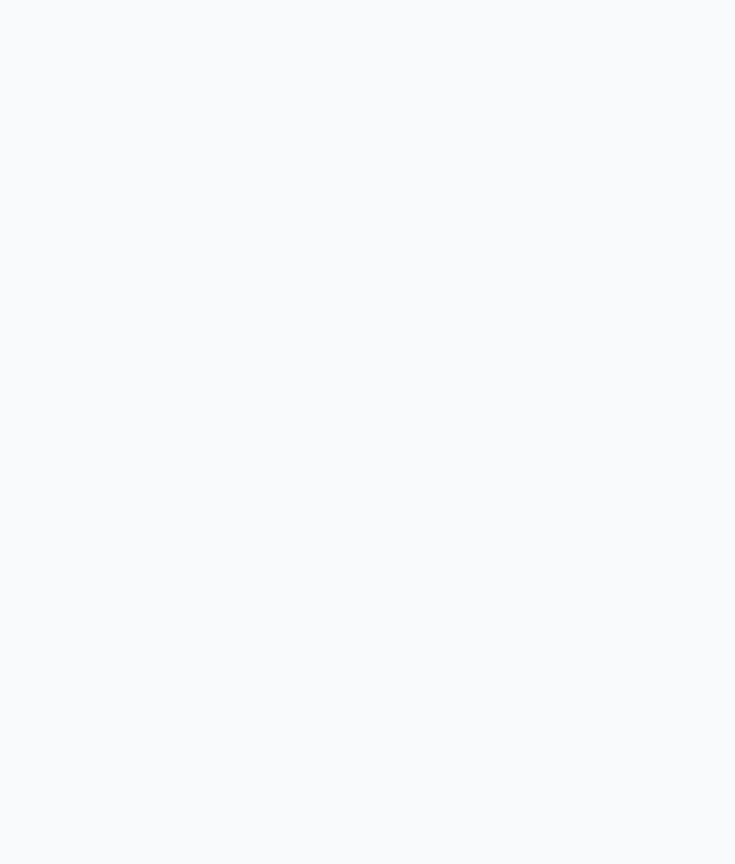
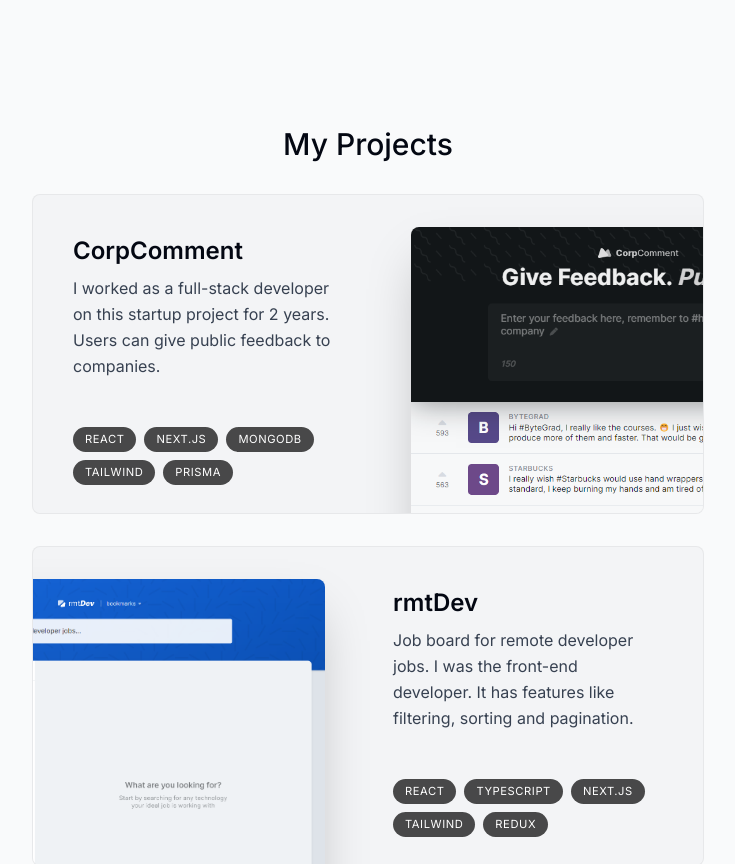
Before and after one commit to pasan1227/portfolio, a Next.js app: page / in a window 1280 px wide. Shown: the part 1220-2084 px from the top of the page, without its empty margins (272-1007 px from the left). Before the commit the page ends 1346 px from the top, so only its background shows below. Built offline with nearby package versions, Linux system fonts and the light colour scheme.

Commit message:
Projects section

```diff
--- a/app/page.tsx
+++ b/app/page.tsx
@@ -1,5 +1,6 @@
 import About from "@/components/About";
 import Intro from "@/components/Intro";
+import Projects from "@/components/Projects";
 import SectionDivider from "@/components/SectionDivider";
 
 export default function Home() {
@@ -8,6 +9,7 @@
       <Intro />
       <SectionDivider />
       <About />
+      <Projects />
     </main>
   );
 }
--- /dev/null
+++ b/components/Project.tsx
@@ -0,0 +1,72 @@
+"use client";
+
+import { useRef } from "react";
+import Image from "next/image";
+import { motion, useScroll, useTransform } from "framer-motion";
+
+import { projectsData } from "@/lib/data";
+
+type ProjectProps = (typeof projectsData)[number];
+
+export default function Project({
+  title,
+  description,
+  tags,
+  imageUrl,
+}: ProjectProps) {
+  const ref = useRef<HTMLDivElement>(null);
+  const { scrollYProgress } = useScroll({
+    target: ref,
+    offset: ["0 1", "1.33 1"],
+  });
+  const scaleProgess = useTransform(scrollYProgress, [0, 1], [0.8, 1]);
+  const opacityProgess = useTransform(scrollYProgress, [0, 1], [0.6, 1]);
+
+  return (
+    <motion.div
+      ref={ref}
+      style={{
+        scale: scaleProgess,
+        opacity: opacityProgess,
+      }}
+      className="group mb-3 sm:mb-8 last:mb-0"
+    >
+      <section className="bg-gray-100 max-w-[42rem] border border-black/5 rounded-lg overflow-hidden sm:pr-8 relative sm:h-[20rem] hover:bg-gray-200 transition sm:group-even:pl-8 dark:text-white dark:bg-white/10 dark:hover:bg-white/20">
+        <div className="pt-4 pb-7 px-5 sm:pl-10 sm:pr-2 sm:pt-10 sm:max-w-[50%] flex flex-col h-full sm:group-even:ml-[18rem]">
+          <h3 className="text-2xl font-semibold">{title}</h3>
+          <p className="mt-2 leading-relaxed text-gray-700 dark:text-white/70">
+            {description}
+          </p>
+          <ul className="flex flex-wrap mt-4 gap-2 sm:mt-auto">
+            {tags.map((tag, index) => (
+              <li
+                className="bg-black/[0.7] px-3 py-1 text-[0.7rem] uppercase tracking-wider text-white rounded-full dark:text-white/70"
+                key={index}
+              >
+                {tag}
+              </li>
+            ))}
+          </ul>
+        </div>
+
+        <Image
+          src={imageUrl}
+          alt="Project I worked on"
+          quality={95}
+          className="absolute hidden sm:block top-8 -right-40 w-[28.25rem] rounded-t-lg shadow-2xl
+        transition
+        group-hover:scale-[1.04]
+        group-hover:-translate-x-3
+        group-hover:translate-y-3
+        group-hover:-rotate-2
+
+        group-even:group-hover:translate-x-3
+        group-even:group-hover:translate-y-3
+        group-even:group-hover:rotate-2
+
+        group-even:right-[initial] group-even:-left-40"
+        />
+      </section>
+    </motion.div>
+  );
+}
--- /dev/null
+++ b/components/Projects.tsx
@@ -0,0 +1,22 @@
+"use client";
+
+import React from "react";
+
+import SectionHeading from "./SectionHeading";
+import Project from "./Project";
+import { projectsData } from "@/lib/data";
+
+export default function Projects() {
+  return (
+    <section id="projects" className="scroll-mt-28 mb-28">
+      <SectionHeading>My projects</SectionHeading>
+      <div>
+        {projectsData.map((project, index) => (
+          <React.Fragment key={index}>
+            <Project {...project} />
+          </React.Fragment>
+        ))}
+      </div>
+    </section>
+  );
+}
```
